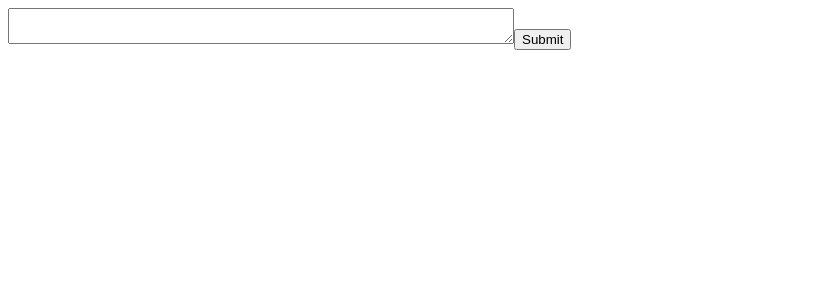
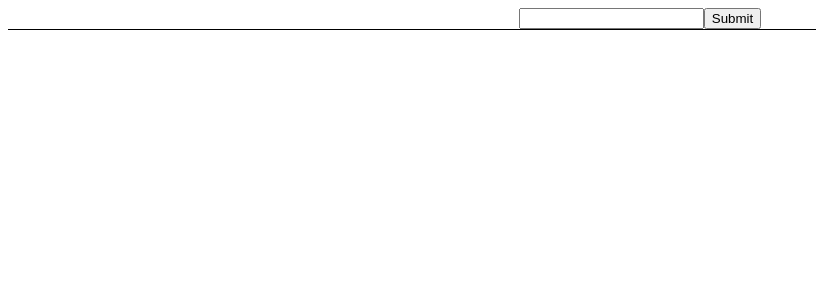
Before and after one commit to ls13g12/class-leaderboard, a Vue app: page / in a window 1280 px wide. Shown: the top 300 px of the page, without its empty margins (0-816 px from the left). Built offline with nearby package versions, Linux system fonts and the light colour scheme.

Commit message:
adjusted add players component

```diff
--- a/src/App.vue
+++ b/src/App.vue
@@ -1,8 +1,7 @@
 <script>
-import AddPlayers from "./components/AddPlayers.vue";
 import MyLeaderboard from "./components/MyLeaderboard.vue";
 export default {
-  components: { AddPlayers, MyLeaderboard },
+  components: { MyLeaderboard },
   data() {
     return {
       players: [],
@@ -13,7 +12,6 @@ export default {
 
 <template>
   <div id="app">
-    <AddPlayers v-model:players="players" />
     <MyLeaderboard v-model:players="players" />
   </div>
 </template>
--- a/src/components/AddPlayers.vue
+++ b/src/components/AddPlayers.vue
@@ -1,39 +1,38 @@
 <script>
 export default {
+  props: ["players"],
   emits: ["update:players"],
   data() {
     return {
-      players_entered: "",
-      temp_players: [],
+      newPlayer: "",
+      localPlayers: this.players,
     };
   },
   methods: {
-    //user submits a names into the sidebar, one per line, and they are stored as a sorted list
-    submit_names() {
-      this.temp_players = [];
-      let _players = this.players_entered
-        .split("\n")
-        .filter((n) => n)
-        .sort();
-      for (let player of _players) {
-        let new_player = { name: player, score: 0 };
-        this.temp_players.push(new_player);
+    //user submits name and they are added to list
+    submit_name() {
+      if (
+        this.localPlayers &&
+        !this.localPlayers.some((player) => player.name === this.newPlayer)
+      ) {
+        const newPlayerObject = {
+          name: this.newPlayer,
+          score: 0,
+        };
+        this.localPlayers.push(newPlayerObject);
+        //sort all players by name
+        this.localPlayers.sort((a, b) => (a.name > b.name ? 1 : -1));
+        this.$emit("update:players", this.localPlayers);
+        this.newPlayer = "";
       }
-      //sort all players by name
-      this.temp_players.sort((a, b) => (a.name > b.name ? 1 : -1));
-      this.$emit("update:players", this.temp_players);
     },
   },
 };
 </script>
 
 <template>
-  <textarea name="players" v-model="players_entered"></textarea>
-  <button type="button" @click="submit_names()">Submit</button>
+  <tr>
+    <input id="player-input" v-model="newPlayer" />
+    <button type="button" @click="submit_name()">Submit</button>
+  </tr>
 </template>
-
-<style>
-textarea {
-  width: 500px;
-}
-</style>
--- a/src/components/MyLeaderboard.vue
+++ b/src/components/MyLeaderboard.vue
@@ -1,11 +1,12 @@
 <style>
-@import '../assets/table.css';
+@import "../assets/table.css";
 </style>
 
 <script>
 import LeaderboardRow from "./LeaderboardRow.vue";
+import AddPlayers from "./AddPlayers.vue";
 export default {
-  components: { LeaderboardRow },
+  components: { LeaderboardRow, AddPlayers },
   props: ["players"],
 };
 </script>
@@ -20,5 +21,6 @@ export default {
       @increment="() => (player.score += 1)"
       @decrement="() => (player.score > 0 ? (player.score -= 1) : pass)"
     />
+    <AddPlayers :players="players" />
   </table>
 </template>
```
